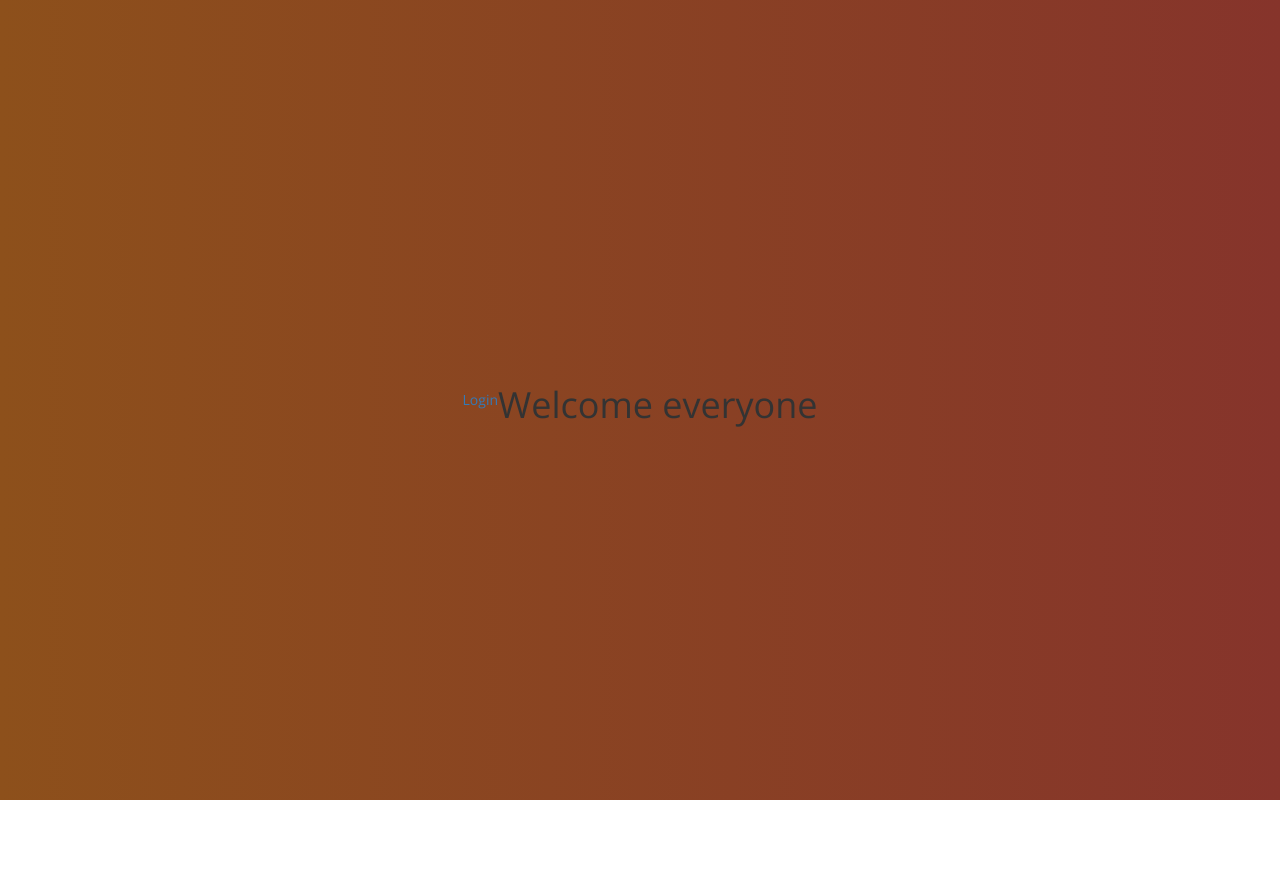
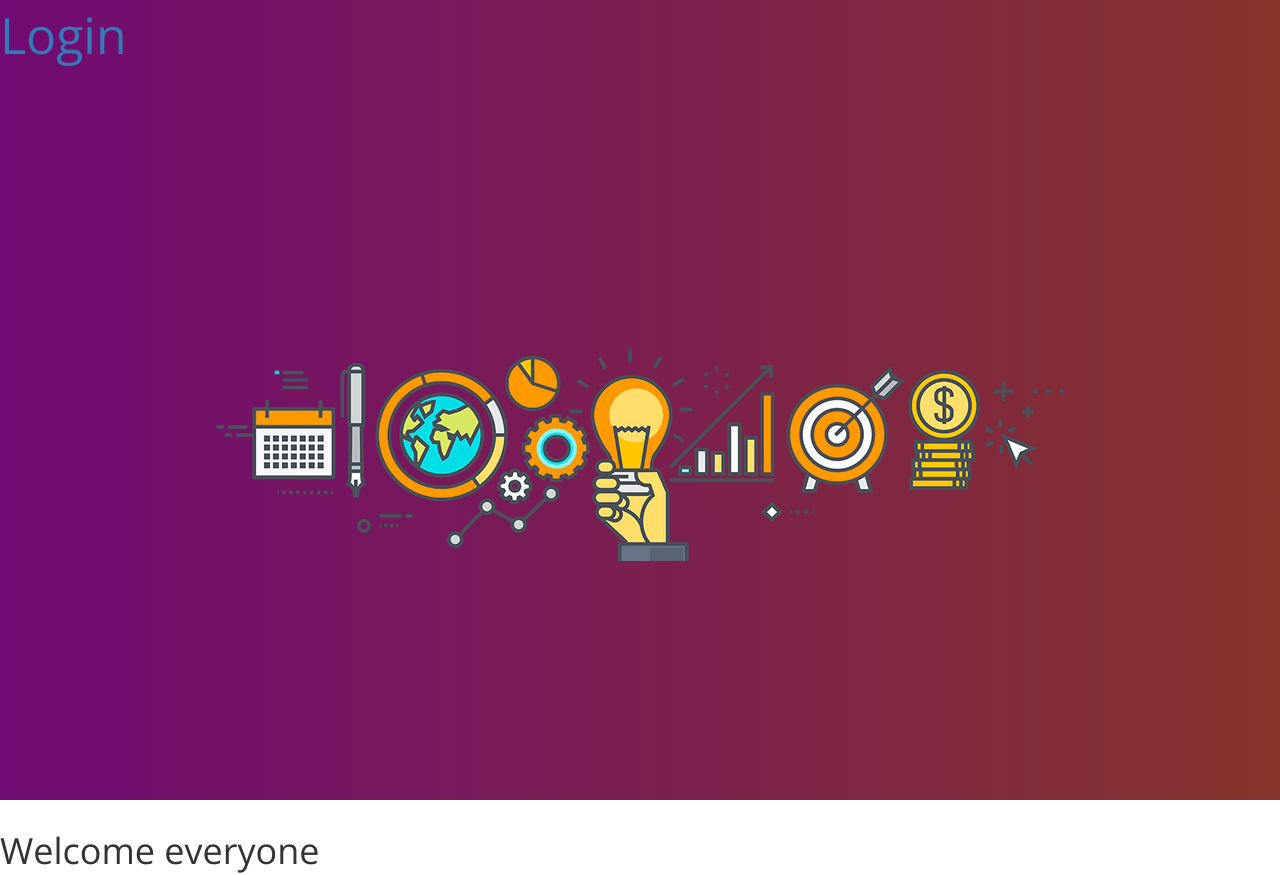
Before and after one commit to fahad-zakir/idea-board-react-node, a React (Create React App) app in the folder client/: page / in a window 1280 px wide. Before the commit the page ends 800 px from the top, so only its background shows below. Built offline with nearby package versions, Linux system fonts and the light colour scheme.

Commit message:
working on home page

```diff
--- a/client/package.json
+++ b/client/package.json
@@ -15,6 +15,7 @@
     "start": "react-scripts start",
     "build": "react-scripts build",
     "test": "react-scripts test --env=jsdom",
+    "postinstall": "cd client && npm install && npm run build",
     "eject": "react-scripts eject"
   }
 }
--- a/client/src/App.css
+++ b/client/src/App.css
@@ -1,15 +1,28 @@
 @import url('https://fonts.googleapis.com/css?family=Merriweather:100,200,300,300i,400,400i,700');
 @import url('https://fonts.googleapis.com/css?family=Roboto+Slab:400,700');
 @import url('https://fonts.googleapis.com/css?family=Open+Sans:300,400');
-
 body {
   font-family: "Open Sans", serif;
 }
 
 .wrapper {
-  background: linear-gradient(to right, #8d501b, #86342b);
+  background: linear-gradient(to right, #700b74, #86342b);
   height: 100vh;
+}
+
+.styling {
+  font-size: 50px;
+}
+
+
+
+  .login {
+  height: 90vh;
+  background: url("img/ideas.png") center center no-repeat;
+
   display: flex;
+  align-items: center;
   justify-content: center;
-  align-items: center;
+  text-align: center;
+  color: #000;
 }
--- a/client/src/App.js
+++ b/client/src/App.js
@@ -12,11 +12,13 @@ class App extends Component {
     return (
       <Router>
         <div className="wrapper">
-          <div>
+          <div className="styling">
             <Link to='/login'>Login</Link>
           </div>
           <Switch>
+
             <Route exact path="/" component={HomePage} />
+
             <Route path="/login" component={LogInPage} />
             <Route path="/user/:userId" component={IdeaPage} />
           </Switch>
--- a/client/src/components/HomePage.js
+++ b/client/src/components/HomePage.js
@@ -4,6 +4,7 @@ class HomePage extends Component {
     render() {
         return (
             <div>
+                <h2 className="login"></h2>
                 <h1 className="title">Welcome everyone</h1>
             </div>
         );
```
Also changed, not shown: client/src/img/ideas.png (added).
